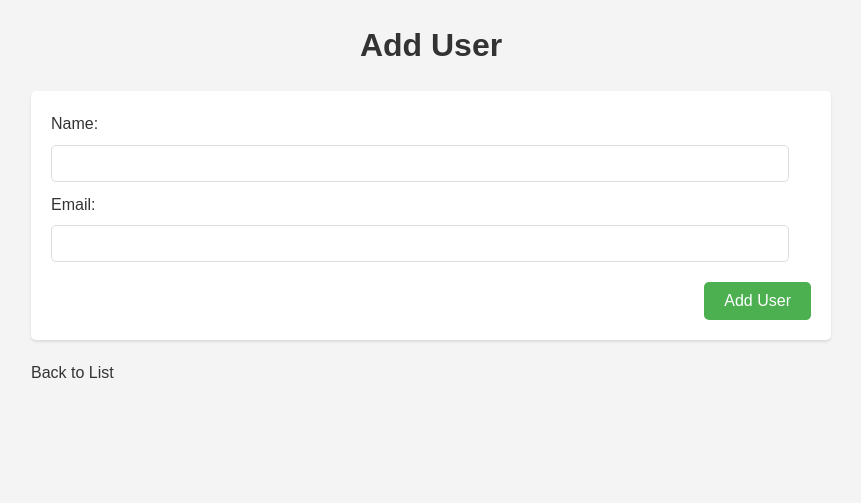
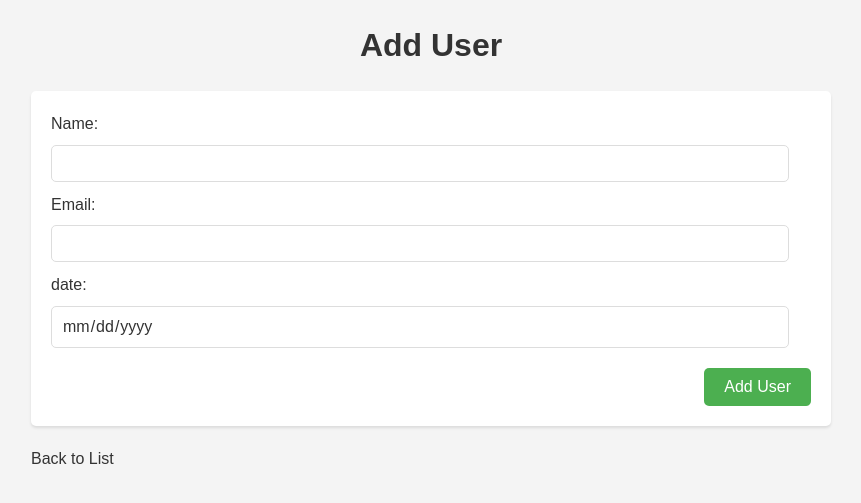
Before and after one commit to Dark1nessss/crud_users, a Flask app: page /add_user in a window 1280 px wide. Shown: the top 503 px of the page, without its empty margins (209-1070 px from the left). Run offline with Flask 3, Linux system fonts and the light colour scheme.

Commit message:
Added Date

```diff
--- a/app.py
+++ b/app.py
@@ -17,7 +17,8 @@ def add_user():
     if request.method == "POST":
         name = request.form["name"]
         email = request.form["email"]
-        users.append({"id": len(users) + 1, "name": name, "email": email})
+        date = request.form["date"]
+        users.append({"id": len(users) + 1, "name": name, "email": email, "date": date})
         return redirect(url_for("index"))
     return render_template("add_user.html")
 
@@ -27,6 +28,7 @@ def edit_user(user_id):
     if request.method == "POST":
         user["name"] = request.form["name"]
         user["email"] = request.form["email"]
+        user["date"] = request.form["date"]
         return redirect(url_for("index"))
     return render_template("edit_user.html", user=user)
 
--- a/static/styles.css
+++ b/static/styles.css
@@ -106,3 +106,26 @@ form input[type="text"], form input[type="email"] {
     margin-top: 20px;
     text-align: center;
 }
+
+input[type="date"] {
+    width: calc(100% - 22px);
+    padding: 10px;
+    margin-bottom: 10px;
+    border: 1px solid #ddd;
+    border-radius: 5px;
+    font-size: 16px;
+    color: #333;
+}
+
+input[type="date"]:focus {
+    border-color: #4CAF50;
+    outline: none;
+    box-shadow: 0 0 5px rgba(76, 175, 80, 0.5);
+}
+
+/* Adicionando um ícone de calendário (caso desejado) */
+input[type="date"]::-webkit-inner-spin-button,
+input[type="date"]::-webkit-calendar-picker-indicator {
+    display: none;
+    -webkit-appearance: none;
+}
--- a/templates/add_user.html
+++ b/templates/add_user.html
@@ -15,6 +15,9 @@
             <label for="email">Email:</label>
             <input type="email" id="email" name="email" required>
             <br>
+            <label for="date">date:</label>
+            <input type="date" id="date" name="date" required>
+            <br>
             <div class="form-actions">
                 <button type="submit">Add User</button>
             </div>
--- a/templates/edit_user.html
+++ b/templates/edit_user.html
@@ -15,6 +15,9 @@
             <label for="email">Email:</label>
             <input type="email" id="email" name="email" value="{{ user.email }}" required>
             <br>
+            <label for="date">Email:</label>
+            <input type="date" id="date" name="date" value="{{ user.date }}" required>
+            <br>
             <div class="form-actions">
                 <button type="submit">Update User</button>
             </div>
--- a/templates/index.html
+++ b/templates/index.html
@@ -13,12 +13,14 @@
             <tr>
                 <th>Name</th>
                 <th>Email</th>
+                <th>Date</th>
                 <th>Actions</th>
             </tr>
             {% for user in users %}
             <tr>
                 <td>{{ user.name }}</td>
                 <td>{{ user.email }}</td>
+                <td>{{ user.date }}</td>
                 <td>
                     <a href="{{ url_for('edit_user', user_id=user.id) }}" class="btn">Edit</a>
                     <a href="{{ url_for('delete_user', user_id=user.id) }}" class="btn">Delete</a>
```
